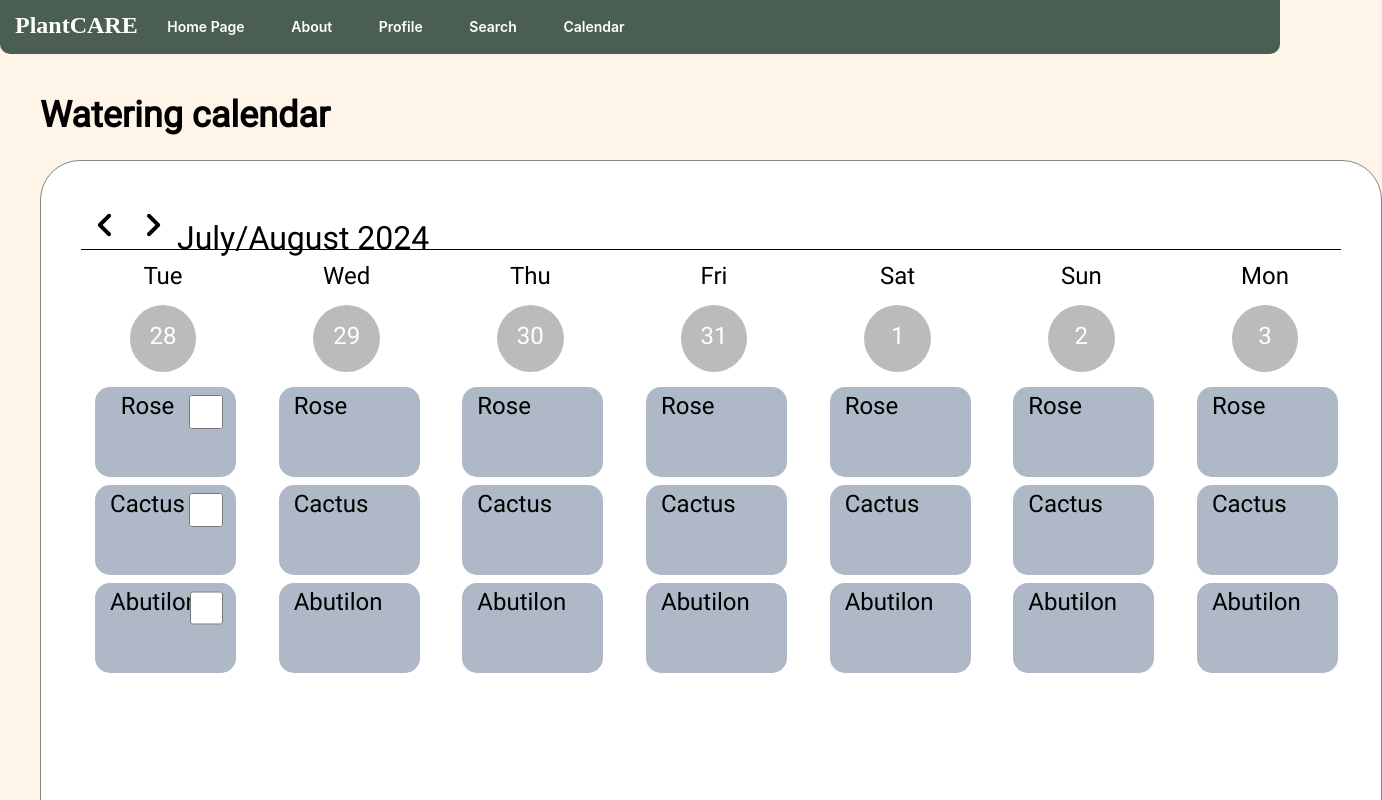
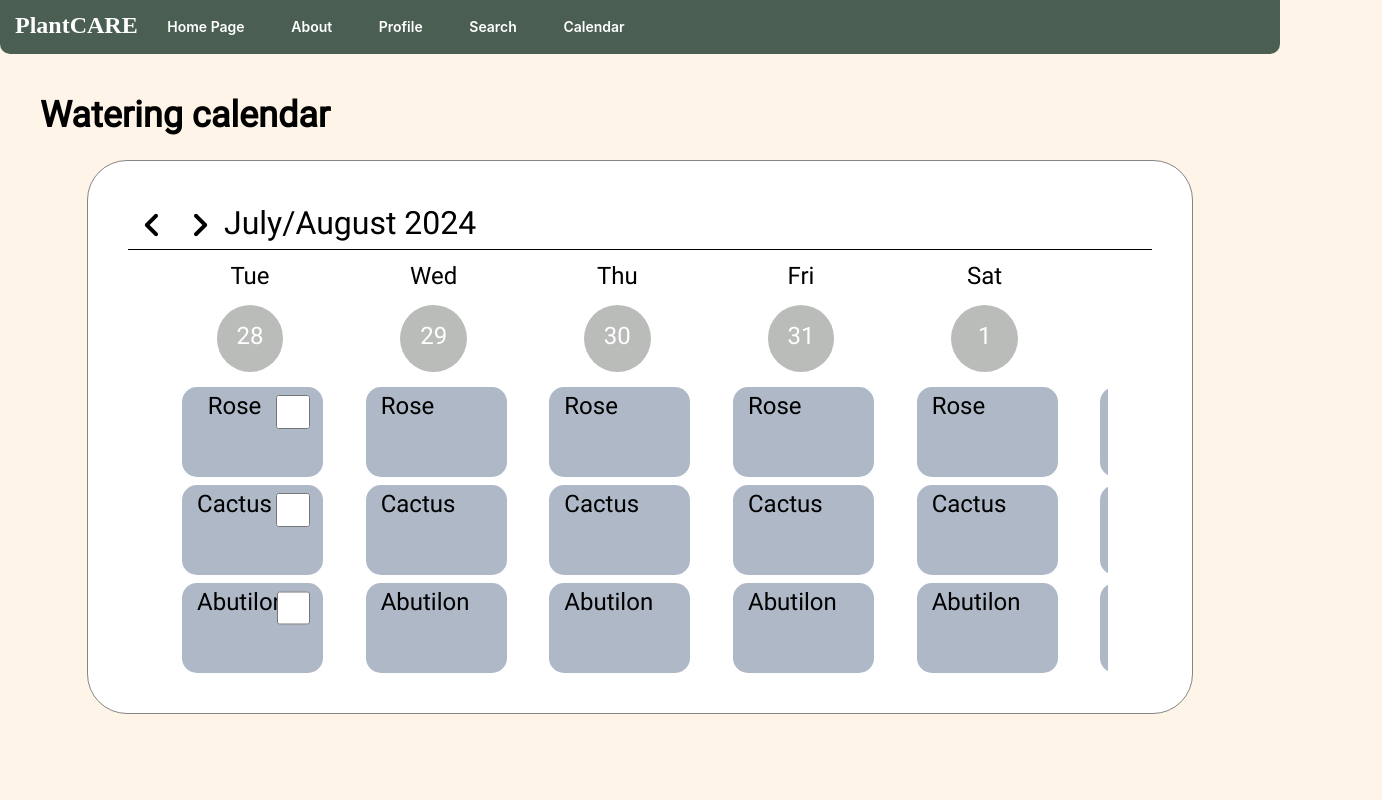
Before and after one commit to essence-666/fontend-project, a Next.js app: page /calendar in a window 1280 px wide. Shown: the top 800 px of the page, 1382 px wide, since content can reach past the window. Built offline with nearby package versions, Linux system fonts and the light colour scheme.

Commit message:
fix calendar styles

```diff
--- a/src/app/styles/calendar.module.css
+++ b/src/app/styles/calendar.module.css
@@ -61,7 +61,7 @@ input[type = 'checkbox'].isDone{
 .dateNumBox{
     width: 66.89px;
     height: 66.89px;
-    border-radius: 150px;
+    border-radius: 50%;
     background-color: #B9BCB9;
     text-align: center;
 }
@@ -104,26 +104,24 @@ input[type = 'checkbox'].isDone{
 }
 
 .calendar{
-    width: 1340px;
-    height: 769px;
+    width: 80%;
+    height: fit-content;
     border-radius: 40px;
     background-color: #FFFFFF;
     border-style: solid;
     border-width: 1px;
     border-color: #858585;
-    margin-bottom: 50px;
-    margin-left: 40px;
+    margin: 0 auto;
+    position: relative;
+    padding: 40px;
 }
 
 .monthSelector{
-    width: 1260px;
-    height: 48px;
+    display: flex;
+    align-items: center;
     border-bottom-width: 1px;
     border-bottom-style: solid;
     border-bottom-color: black;
-    margin-left: 40px;
-    padding-top: 40px;
-    margin-right: 40px;
 }
 
 .month{
@@ -148,12 +146,10 @@ input[type = 'checkbox'].isDone{
 }
 
 .calendarDates{
-    align-self:end;
-    width: 1260px;
-    height: 641px;
-    margin-left: 44px;
+    height: fit-content;
+    margin: 0 44px;
     padding-top: 12px;
     display: flex;
-    vertical-align: top;
     grid-gap: 32.67px;
+    overflow-x: scroll;
 }
```
